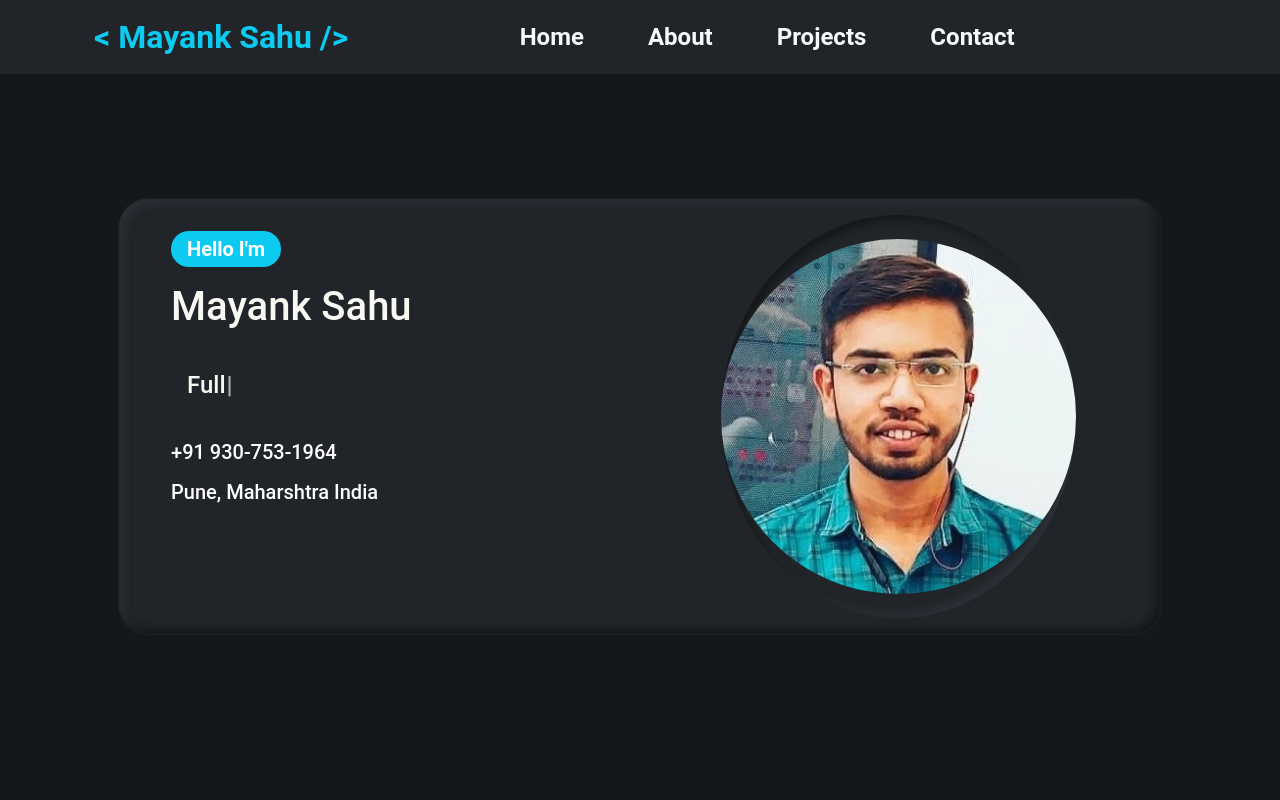
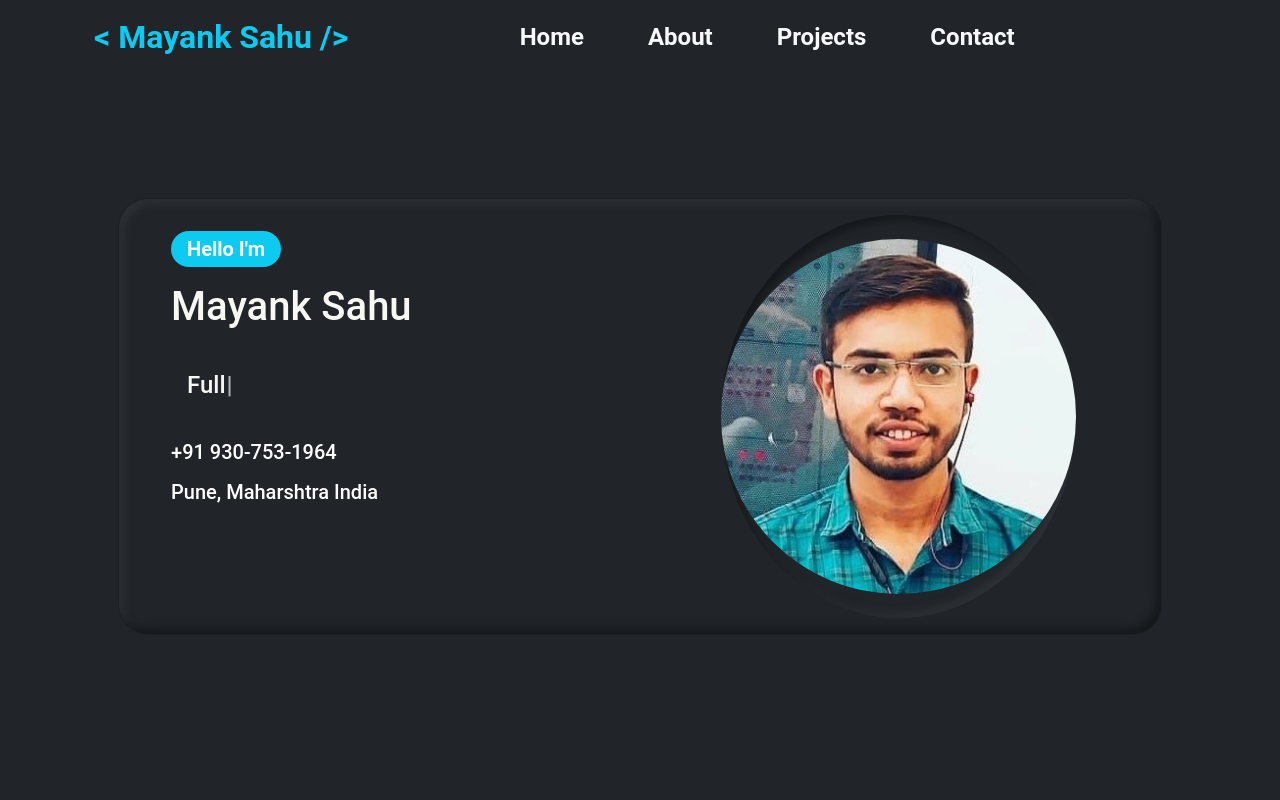
Before and after one commit to Mayank8085/MayankSahu, a React (Create React App) app: page / in a window 1280 px wide. Shown: the top 800 px of the page. Built offline with nearby package versions, Linux system fonts and the light colour scheme.

Commit message:
color fix

```diff
--- a/src/index.css
+++ b/src/index.css
@@ -9,7 +9,7 @@ html, body {
     sans-serif;
   -webkit-font-smoothing: antialiased;
   -moz-osx-font-smoothing: grayscale;
-  background-color: #15181a;
+  background-color: #212529;
   color: #F8F8F2;
   max-width: 100%;
 
```
